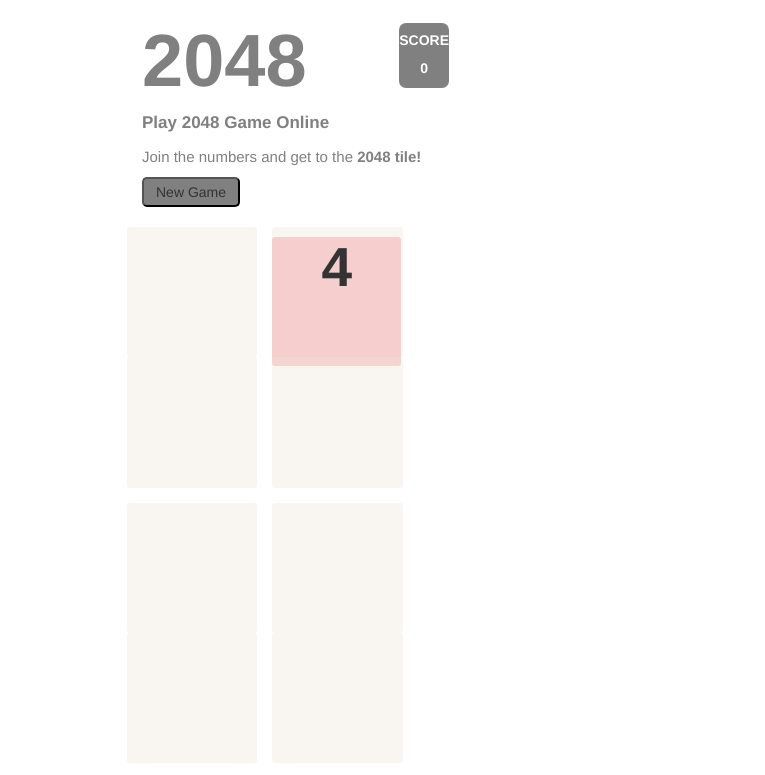
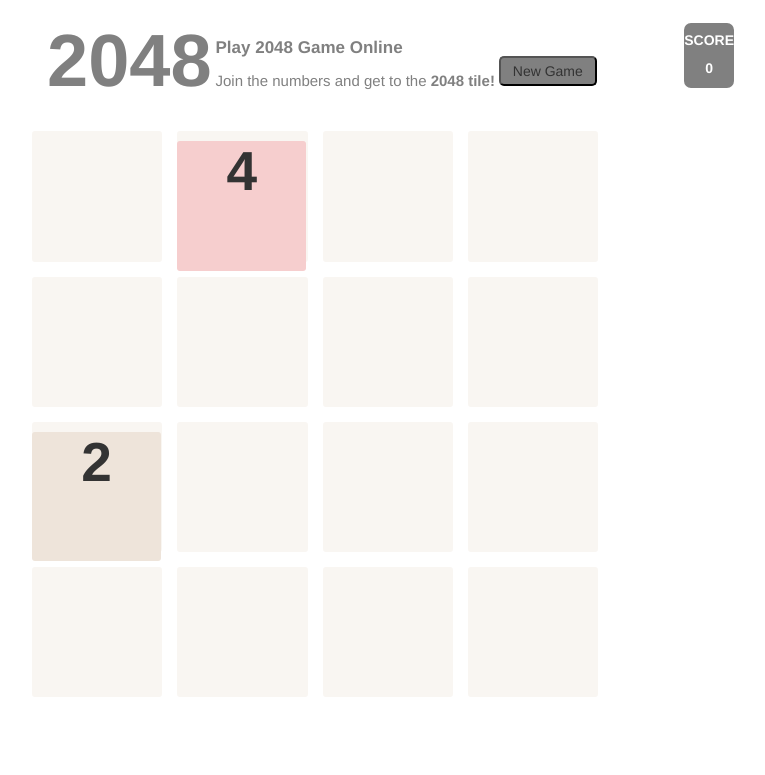
Before and after one commit to pradyu/pradyu.github.io, a plain HTML site: page index.html in a window 1280 px wide. Shown: the top 775 px of the page, without its empty margins (323-1088 px from the left). Drawn offline with nearby package versions, Linux system fonts and the light colour scheme.

Commit message:
fixed column width

```diff
--- a/index.html
+++ b/index.html
@@ -11,8 +11,8 @@
 </head>
 <body onload="newGame()">
 <div class="container">
-  <div class="col-xs-6 col-md-4"></div>
-  <div class="col-xs-12 col-md-4"><h1 align="left" class="header inline">2048</h1>
+  <div class="col-xs-6 col-md-3"></div>
+  <div class="col-xs-12 col-md-8"><h1 align="left" class="header inline">2048</h1>
   <div class="btndefault inline">
   <h5 class="textinside" align="center">SCORE</h5>
   <p align="center" class="textinside" id="score">0</p>
@@ -42,7 +42,7 @@
     </div>
   </div>
 </div>
- <div class="col-xs-6 col-md-4"></div>
+ <div class="col-xs-6 col-md-1"></div>
 </div>
 </body>
 </html>
```
